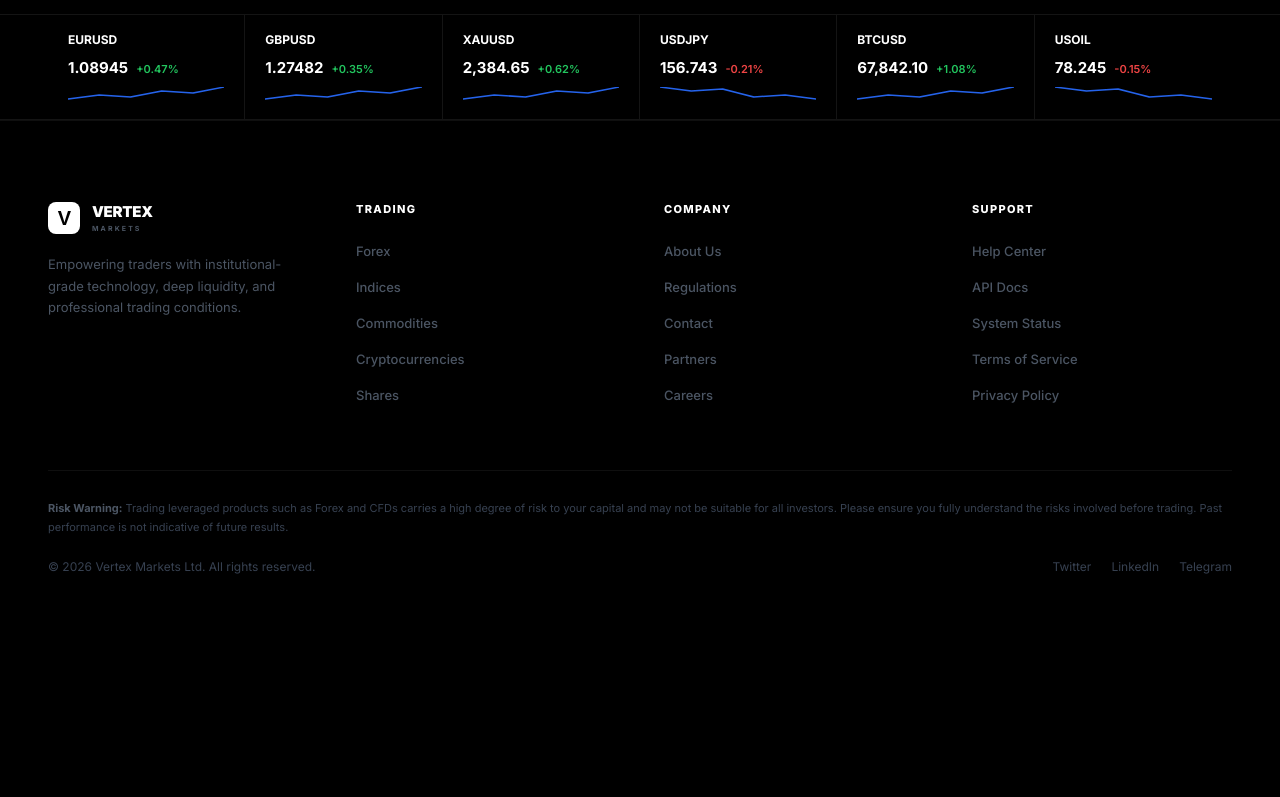
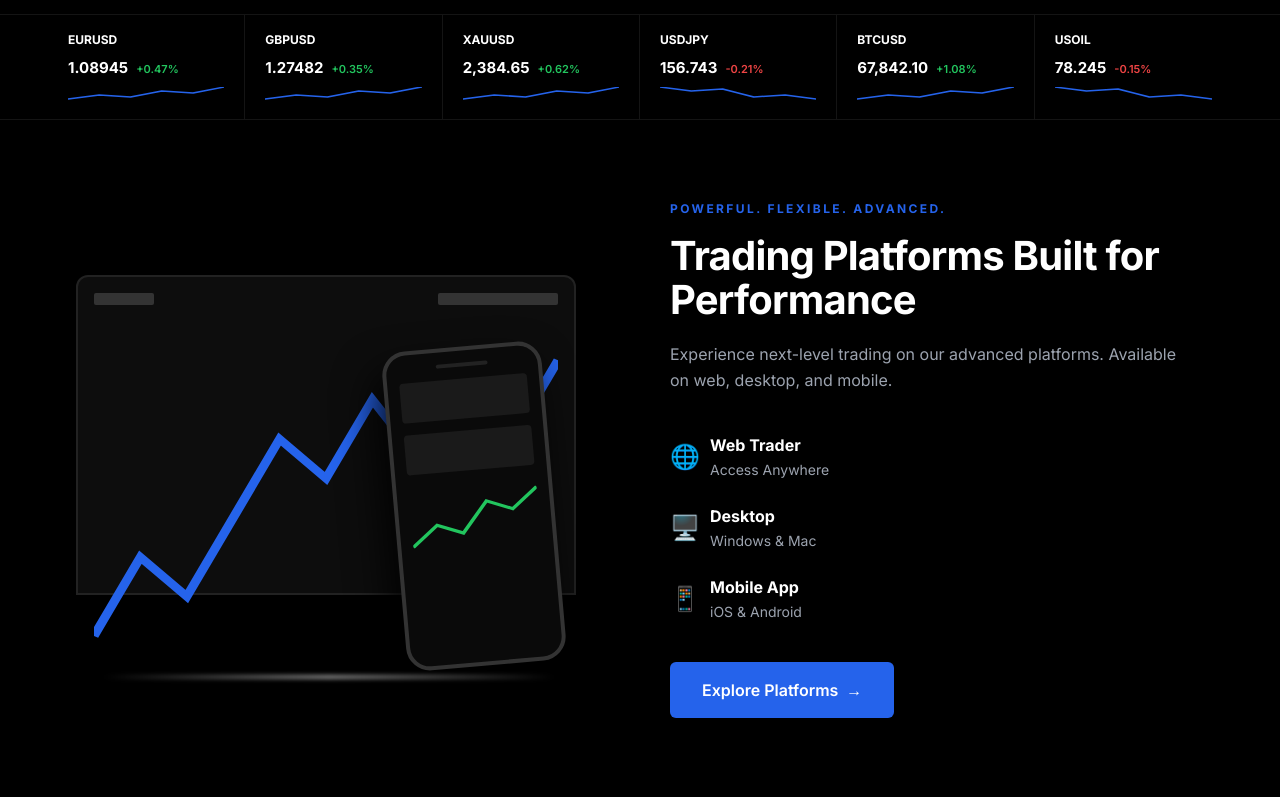
Before and after one commit to saimadeel894-boop/Vertex-Markets, a Next.js app: page / in a window 1280 px wide. Shown: the part 1940-2737 px from the top of the page. Before the commit the page ends 2552 px from the top, so only its background shows below. Built offline with nearby package versions, Linux system fonts and the light colour scheme.

Commit message:
feat: add missing Platforms and CTABanner sections, apply global silver assets

```diff
--- a/app/page.tsx
+++ b/app/page.tsx
@@ -4,6 +4,8 @@ import TrustBar from '@/components/TrustBar'
 import Advantages from '@/components/Advantages'
 import Ticker from '@/components/Ticker'
 import Footer from '@/components/Footer'
+import Platforms from '@/components/Platforms'
+import CTABanner from '@/components/CTABanner'
 
 export default function Home() {
   return (
@@ -13,6 +15,8 @@ export default function Home() {
       <TrustBar />
       <Advantages />
       <Ticker />
+      <Platforms />
+      <CTABanner />
       <Footer />
     </main>
   )
--- a/components/Footer.tsx
+++ b/components/Footer.tsx
@@ -4,7 +4,7 @@ export default function Footer() {
   const year = new Date().getFullYear()
 
   return (
-    <footer style={{ background: '#000', borderTop: '1px solid rgba(255,255,255,0.06)', padding: 'clamp(48px, 8vw, 80px) 0 36px' }}>
+    <footer style={{ background: '#000000', borderTop: '1px solid rgba(255,255,255,0.08)', padding: 'clamp(48px, 8vw, 80px) 0 36px' }}>
       <div className="container-padded" style={{ maxWidth: 1440, margin: '0 auto' }}>
 
         {/* Top Grid */}
@@ -13,15 +13,15 @@ export default function Footer() {
           {/* Brand */}
           <div style={{ display: 'flex', flexDirection: 'column', gap: 20 }}>
             <a href="#" style={{ display: 'flex', alignItems: 'center', gap: 12, textDecoration: 'none' }}>
-              <div style={{ width: 32, height: 32, background: '#fff', borderRadius: 8, display: 'flex', alignItems: 'center', justifyContent: 'center', flexShrink: 0 }}>
-                <span style={{ fontSize: 20, fontWeight: 900, color: '#000', letterSpacing: '-0.05em', fontFamily: 'Plus Jakarta Sans, sans-serif' }}>V</span>
+              <div style={{ width: 32, height: 32, background: 'linear-gradient(135deg, #e8e8e8 0%, #a0a0a0 50%, #c8c8c8 100%)', borderRadius: 8, display: 'flex', alignItems: 'center', justifyContent: 'center', flexShrink: 0 }}>
+                <span style={{ fontSize: 20, fontWeight: 900, color: '#000', letterSpacing: '-0.05em' }}>V</span>
               </div>
               <div>
                 <div style={{ fontSize: 15, fontWeight: 900, color: '#fff', letterSpacing: '-0.02em' }}>VERTEX</div>
-                <div style={{ fontSize: 7, fontWeight: 700, color: '#4b5563', letterSpacing: '0.3em', textTransform: 'uppercase' }}>MARKETS</div>
+                <div style={{ fontSize: 7, fontWeight: 700, color: '#9ca3af', letterSpacing: '0.3em', textTransform: 'uppercase' }}>MARKETS</div>
               </div>
             </a>
-            <p style={{ fontSize: 13, color: '#4b5563', lineHeight: 1.65, maxWidth: 240 }}>
+            <p style={{ fontSize: 13, color: '#6b7280', lineHeight: 1.65, maxWidth: 240 }}>
               Empowering traders with institutional-grade technology, deep liquidity, and professional trading conditions.
             </p>
           </div>
@@ -37,19 +37,19 @@ export default function Footer() {
         </div>
 
         {/* Bottom Bar */}
-        <div style={{ borderTop: '1px solid rgba(255,255,255,0.06)', paddingTop: 28 }}>
-          <p style={{ fontSize: 11, color: '#374151', lineHeight: 1.8, marginBottom: 20 }}>
-            <strong style={{ color: '#4b5563' }}>Risk Warning:</strong> Trading leveraged products such as Forex and CFDs carries a high degree of risk to your capital and may not be suitable for all investors. Please ensure you fully understand the risks involved before trading. Past performance is not indicative of future results.
+        <div style={{ borderTop: '1px solid rgba(255,255,255,0.08)', paddingTop: 28 }}>
+          <p style={{ fontSize: 11, color: '#6b7280', lineHeight: 1.8, marginBottom: 20 }}>
+            <strong style={{ color: '#9ca3af' }}>Risk Warning:</strong> Trading leveraged products such as Forex and CFDs carries a high degree of risk to your capital and may not be suitable for all investors. Please ensure you fully understand the risks involved before trading. Past performance is not indicative of future results.
           </p>
           <div style={{ display: 'flex', justifyContent: 'space-between', alignItems: 'center', flexWrap: 'wrap', gap: 16 }}>
-            <p style={{ fontSize: 12, color: '#374151' }}>
+            <p style={{ fontSize: 12, color: '#6b7280' }}>
               © {year} Vertex Markets Ltd. All rights reserved.
             </p>
             <div style={{ display: 'flex', gap: 20 }}>
               {['Twitter', 'LinkedIn', 'Telegram'].map(s => (
-                <a key={s} href="#" style={{ fontSize: 12, color: '#374151', textDecoration: 'none', transition: 'color 0.2s' }}
+                <a key={s} href="#" style={{ fontSize: 12, color: '#9ca3af', textDecoration: 'none', transition: 'color 0.2s' }}
                   onMouseOver={e => (e.currentTarget.style.color = '#fff')}
-                  onMouseOut={e  => (e.currentTarget.style.color = '#374151')}
+                  onMouseOut={e  => (e.currentTarget.style.color = '#9ca3af')}
                 >{s}</a>
               ))}
             </div>
@@ -67,9 +67,9 @@ function FooterCol({ title, links }: { title: string; links: string[] }) {
       <ul style={{ listStyle: 'none', padding: 0, margin: 0, display: 'flex', flexDirection: 'column', gap: 12 }}>
         {links.map(l => (
           <li key={l}>
-            <a href="#" style={{ fontSize: 13, color: '#4b5563', textDecoration: 'none', transition: 'color 0.2s', fontWeight: 500 }}
+            <a href="#" style={{ fontSize: 13, color: '#9ca3af', textDecoration: 'none', transition: 'color 0.2s', fontWeight: 500 }}
               onMouseOver={e => (e.currentTarget.style.color = '#fff')}
-              onMouseOut={e  => (e.currentTarget.style.color = '#4b5563')}
+              onMouseOut={e  => (e.currentTarget.style.color = '#9ca3af')}
             >{l}</a>
           </li>
         ))}
--- a/components/Navbar.tsx
+++ b/components/Navbar.tsx
@@ -26,8 +26,8 @@ export default function Navbar() {
 
         {/* Logo */}
         <a href="#" style={{ display: 'flex', alignItems: 'center', gap: 12, textDecoration: 'none' }}>
-          <div style={{ width: 32, height: 32, background: '#fff', display: 'flex', alignItems: 'center', justifyContent: 'center' }}>
-            <svg width="20" height="20" viewBox="0 0 24 24" fill="none"><path d="M12 21L2 3h20L12 21z" fill="#000"/></svg>
+          <div style={{ width: 32, height: 32, background: 'linear-gradient(135deg, #e8e8e8 0%, #a0a0a0 50%, #c8c8c8 100%)', borderRadius: 6, display: 'flex', alignItems: 'center', justifyContent: 'center' }}>
+            <span style={{ fontSize: 20, fontWeight: 900, color: '#000', letterSpacing: '-0.05em' }}>V</span>
           </div>
           <div>
             <div style={{ fontSize: 18, fontWeight: 700, color: '#fff', letterSpacing: '0.02em' }}>VERTEX</div>
--- a/components/Platforms.tsx
+++ b/components/Platforms.tsx
@@ -1,106 +1,111 @@
 'use client'
-import { motion, useScroll, useTransform, useSpring } from 'framer-motion'
-import { useRef } from 'react'
-
-const platforms = [
-  { name: 'Web Trader', sub: 'Access Anywhere', icon: <svg width="24" height="24" viewBox="0 0 24 24" fill="none" stroke="currentColor" strokeWidth="2"><circle cx="12" cy="12" r="10"/><path d="M12 2a15.3 15.3 0 010 20M2 12h20"/></svg> },
-  { name: 'Desktop',    sub: 'Windows & Mac',  icon: <svg width="24" height="24" viewBox="0 0 24 24" fill="none" stroke="currentColor" strokeWidth="2"><rect x="2" y="3" width="20" height="14" rx="2"/><path d="M8 21h8M12 17v4"/></svg> },
-  { name: 'Mobile App', sub: 'iOS & Android',  icon: <svg width="24" height="24" viewBox="0 0 24 24" fill="none" stroke="currentColor" strokeWidth="2"><rect x="5" y="2" width="14" height="20" rx="2"/><circle cx="12" cy="18" r="1"/></svg> },
-]
-
-const staggerContainer = {
-  hidden: {},
-  show: { transition: { staggerChildren: 0.1 } }
-}
-
-const slideRight = {
-  hidden: { opacity: 0, x: 40 },
-  show: { opacity: 1, x: 0, transition: { duration: 0.8, ease: [0.22, 1, 0.36, 1] } }
-}
 
 export default function Platforms() {
-  const ref = useRef<HTMLDivElement>(null)
-  const { scrollYProgress } = useScroll({ target: ref, offset: ['start end', 'end start'] })
+  return (
+    <section style={{ padding: '80px 0', background: '#000000' }}>
+      <div className="container-padded" style={{ maxWidth: 1440, margin: '0 auto' }}>
+        <div style={{ display: 'grid', gridTemplateColumns: 'repeat(auto-fit, minmax(320px, 1fr))', gap: 60, alignItems: 'center' }}>
 
-  const smoothProgress = useSpring(scrollYProgress, { stiffness: 100, damping: 30 })
-  const rotateX = useTransform(smoothProgress, [0, 1], ['5deg', '-5deg'])
-  const rotateY = useTransform(smoothProgress, [0, 1], ['-5deg', '5deg'])
+          {/* LEFT SIDE: Mockups */}
+          <div style={{ position: 'relative', height: 460, display: 'flex', alignItems: 'center', justifyContent: 'center' }}>
 
-  return (
-    <section ref={ref} style={{ padding: 'clamp(80px, 10vw, 140px) 0', background: 'var(--bg)', overflow: 'hidden' }}>
-      <div className="container-padded" style={{ maxWidth: 1440, margin: '0 auto' }}>
-        <div style={{ display: 'grid', gridTemplateColumns: 'repeat(auto-fit, minmax(300px, 1fr))', gap: 'clamp(40px, 8vw, 100px)', alignItems: 'center' }}>
+            {/* Laptop Mockup */}
+            <div style={{
+              position: 'absolute',
+              width: 500, height: 320,
+              background: '#0d0d0d',
+              border: '2px solid #222',
+              borderRadius: '12px 12px 0 0',
+              left: '5%', top: '10%',
+              display: 'flex', flexDirection: 'column',
+              boxShadow: '0 20px 40px rgba(0,0,0,0.8)'
+            }}>
+              {/* Screen Content */}
+              <div style={{ flex: 1, padding: 16, borderBottom: '16px solid #111' }}>
+                <div style={{ display: 'flex', justifyContent: 'space-between', marginBottom: 16 }}>
+                  <div style={{ width: 60, height: 12, background: '#333', borderRadius: 2 }} />
+                  <div style={{ width: 120, height: 12, background: '#333', borderRadius: 2 }} />
+                </div>
+                <svg width="100%" height="80%" preserveAspectRatio="none" viewBox="0 0 100 100">
+                  <path d="M0 80 L10 60 L20 70 L40 30 L50 40 L60 20 L80 50 L100 10" stroke="#2563eb" strokeWidth="2" fill="none" />
+                </svg>
+              </div>
+              {/* Laptop base */}
+              <div style={{ height: 16, background: 'linear-gradient(to bottom, #444, #111)', borderRadius: '0 0 12px 12px', borderTop: '1px solid #666' }} />
+            </div>
 
-          {/* Mockup Image */}
-          <motion.div
-            initial={{ opacity: 0, x: -40 }}
-            whileInView={{ opacity: 1, x: 0 }}
-            viewport={{ once: true }}
-            transition={{ duration: 0.8, ease: [0.22, 1, 0.36, 1] }}
-            style={{ position: 'relative', display: 'flex', alignItems: 'center', justifyContent: 'center', perspective: 1000 }}
-          >
-            <motion.div style={{ position: 'relative', rotateX, rotateY, transformStyle: 'preserve-3d' }}>
-              <div style={{ position: 'absolute', top: '10%', left: '5%', width: '90%', height: '80%', background: 'radial-gradient(circle, rgba(255,255,255,0.05) 0%, transparent 70%)', filter: 'blur(50px)', pointerEvents: 'none', transform: 'translateZ(-50px)' }} />
-              <img
-                src="/platforms-mockup.png"
-                alt="Trading Platforms"
-                style={{ width: '100%', maxWidth: 560, height: 'auto', position: 'relative', zIndex: 10, filter: 'drop-shadow(0 40px 80px rgba(0,0,0,0.8))' }}
-              />
-              {/* Overlay animated chart line on screen area */}
-              <svg width="200" height="100" viewBox="0 0 200 100" style={{ position: 'absolute', top: '35%', left: '20%', zIndex: 20, pointerEvents: 'none' }}>
-                <motion.path
-                  d="M0 80 Q 20 70, 40 85 T 80 50 T 120 60 T 160 20 T 200 30"
-                  fill="none" stroke="#2563eb" strokeWidth="3" strokeLinecap="round"
-                  initial={{ pathLength: 0, opacity: 0 }}
-                  whileInView={{ pathLength: 1, opacity: 1 }}
-                  viewport={{ once: true }}
-                  transition={{ duration: 1.5, delay: 0.8, ease: "easeOut" }}
-                />
-              </svg>
-            </motion.div>
-          </motion.div>
+            {/* Phone Mockup */}
+            <div style={{
+              position: 'absolute',
+              width: 160, height: 320,
+              background: '#0a0a0a',
+              border: '4px solid #333',
+              borderRadius: 24,
+              right: '10%', bottom: '5%',
+              transform: 'rotate(-5deg)',
+              boxShadow: '-10px 20px 40px rgba(0,0,0,0.9)',
+              padding: 12
+            }}>
+              <div style={{ width: '40%', height: 4, background: '#222', margin: '0 auto 12px auto', borderRadius: 2 }} />
+              <div style={{ display: 'flex', flexDirection: 'column', gap: 12 }}>
+                <div style={{ width: '100%', height: 40, background: '#1a1a1a', borderRadius: 4 }} />
+                <div style={{ width: '100%', height: 40, background: '#1a1a1a', borderRadius: 4 }} />
+                <svg width="100%" height="100" preserveAspectRatio="none" viewBox="0 0 100 100">
+                  <path d="M0 60 L20 40 L40 50 L60 20 L80 30 L100 10" stroke="#22c55e" strokeWidth="3" fill="none" />
+                </svg>
+              </div>
+            </div>
 
-          {/* Content */}
-          <motion.div
-            variants={staggerContainer}
-            initial="hidden"
-            whileInView="show"
-            viewport={{ once: true }}
-          >
-            <motion.p variants={slideRight} style={{ fontSize: 10, fontWeight: 800, letterSpacing: '.25em', color: '#6b7585', textTransform: 'uppercase', marginBottom: 16 }}>POWERFUL. FLEXIBLE. ADVANCED.</motion.p>
-            <motion.h2 variants={slideRight} style={{ fontSize: 'clamp(28px,4vw,44px)', fontWeight: 700, color: '#fff', lineHeight: 1.12, marginBottom: 18, letterSpacing: '-0.025em', fontFamily: 'Plus Jakarta Sans, sans-serif' }}>
-              Trading Platforms<br />Built for Performance
-            </motion.h2>
-            <motion.p variants={slideRight} style={{ fontSize: 15, lineHeight: 1.7, color: '#9ca3af', marginBottom: 36, maxWidth: 420 }}>
-              Experience next-level trading on our advanced platforms. Available on web, desktop, and mobile — anywhere, anytime.
-            </motion.p>
+            {/* Silver/chrome reflection floor */}
+            <div style={{ position: 'absolute', bottom: 10, width: '80%', height: 4, background: 'linear-gradient(90deg, transparent, #888, transparent)', filter: 'blur(2px)' }} />
 
-            <motion.div variants={slideRight} style={{ display: 'flex', flexDirection: 'column', gap: 20, marginBottom: 40 }}>
-              {platforms.map(p => (
-                <motion.div
-                  key={p.name}
-                  whileHover={{ scale: 1.02 }}
-                  className="group"
-                  style={{ display: 'flex', alignItems: 'center', gap: 16, cursor: 'pointer' }}
-                >
-                  <div style={{ width: 44, height: 44, background: 'rgba(255,255,255,0.03)', border: '1px solid rgba(255,255,255,0.08)', borderRadius: 10, display: 'flex', alignItems: 'center', justifyContent: 'center', flexShrink: 0, color: '#9ca3af', transition: 'color 0.3s ease' }} className="group-hover:text-blue-500">
-                    {p.icon}
-                  </div>
-                  <div>
-                    <div style={{ fontSize: 14, fontWeight: 700, color: '#fff' }}>{p.name}</div>
-                    <div style={{ fontSize: 12, color: '#6b7585', marginTop: 2 }}>{p.sub}</div>
-                  </div>
-                </motion.div>
-              ))}
-            </motion.div>
+          </div>
 
-            <motion.div variants={slideRight}>
-              <a href="#" className="btn-shimmer btn-primary" style={{ display: 'inline-flex', alignItems: 'center', gap: 8, padding: '14px 32px', background: '#2563eb', color: '#fff', fontWeight: 700, fontSize: 14, borderRadius: 10, textDecoration: 'none', transition: 'all 0.3s ease' }}>
-                Explore Platforms
-                <svg width="16" height="16" viewBox="0 0 15 15" fill="none" stroke="currentColor" strokeWidth="2.5"><path d="M2.5 7.5h10M8.5 3.5l4 4-4 4" strokeLinecap="round" strokeLinejoin="round"/></svg>
-              </a>
-            </motion.div>
-          </motion.div>
+          {/* RIGHT SIDE: Content */}
+          <div style={{ paddingRight: 'clamp(0px, 4vw, 40px)' }}>
+            <div style={{ color: '#2563eb', fontSize: 12, fontWeight: 700, letterSpacing: '0.2em', textTransform: 'uppercase', marginBottom: 16 }}>
+              POWERFUL. FLEXIBLE. ADVANCED.
+            </div>
+            <h2 style={{ fontSize: 40, fontWeight: 700, color: '#fff', lineHeight: 1.1, marginBottom: 20 }}>
+              Trading Platforms Built for Performance
+            </h2>
+            <p style={{ fontSize: 16, color: '#9ca3af', lineHeight: 1.6, marginBottom: 40 }}>
+              Experience next-level trading on our advanced platforms. Available on web, desktop, and mobile.
+            </p>
+
+            <div style={{ display: 'flex', flexDirection: 'column', gap: 24, marginBottom: 40 }}>
+
+              <div style={{ display: 'flex', alignItems: 'center', gap: 16 }}>
+                <div style={{ color: '#fff', fontSize: 24, width: 24, textAlign: 'center' }}>🌐</div>
+                <div>
+                  <div style={{ fontSize: 16, fontWeight: 700, color: '#fff' }}>Web Trader</div>
+                  <div style={{ fontSize: 14, color: '#9ca3af', marginTop: 2 }}>Access Anywhere</div>
+                </div>
+              </div>
+
+              <div style={{ display: 'flex', alignItems: 'center', gap: 16 }}>
+                <div style={{ color: '#fff', fontSize: 24, width: 24, textAlign: 'center' }}>🖥️</div>
+                <div>
+                  <div style={{ fontSize: 16, fontWeight: 700, color: '#fff' }}>Desktop</div>
+                  <div style={{ fontSize: 14, color: '#9ca3af', marginTop: 2 }}>Windows & Mac</div>
+                </div>
+              </div>
+
+              <div style={{ display: 'flex', alignItems: 'center', gap: 16 }}>
+                <div style={{ color: '#fff', fontSize: 24, width: 24, textAlign: 'center' }}>📱</div>
+                <div>
+                  <div style={{ fontSize: 16, fontWeight: 700, color: '#fff' }}>Mobile App</div>
+                  <div style={{ fontSize: 14, color: '#9ca3af', marginTop: 2 }}>iOS & Android</div>
+                </div>
+              </div>
+
+            </div>
+
+            <a href="#" style={{ display: 'inline-flex', alignItems: 'center', gap: 8, padding: '16px 32px', background: '#2563eb', color: '#fff', borderRadius: 6, fontWeight: 600, textDecoration: 'none' }}>
+              Explore Platforms <span>→</span>
+            </a>
+          </div>
+
         </div>
       </div>
     </section>
```
Also changed, not shown: components/Advantages.tsx (+5 -5 lines), components/CTABanner.tsx (+63 -49 lines).
